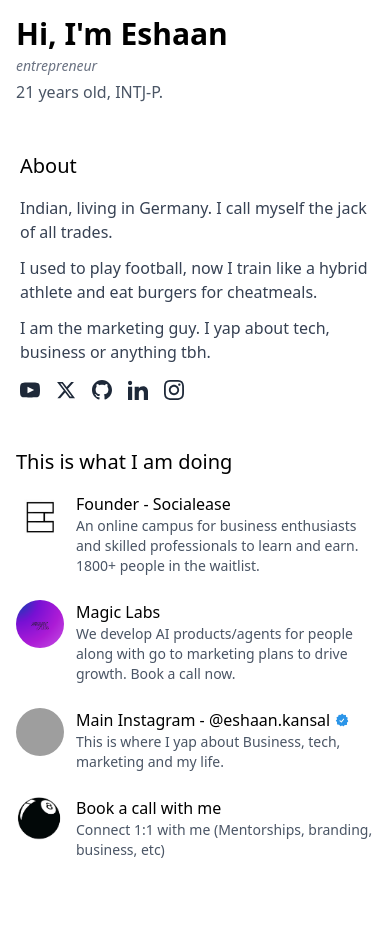
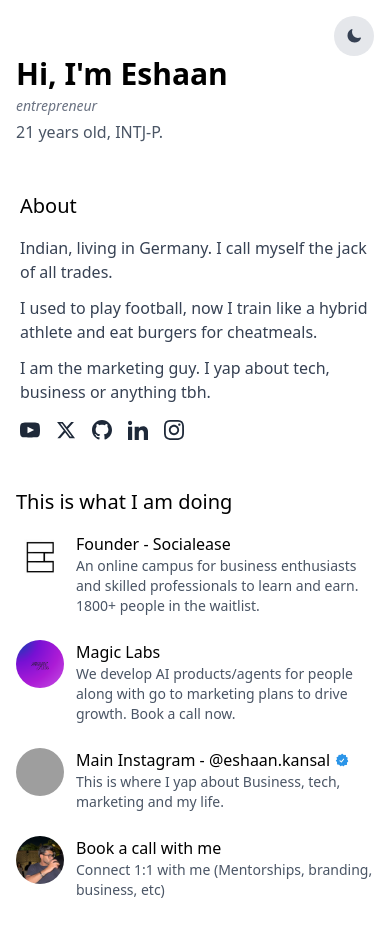
Before and after one commit to Eshaank08/profile, a Next.js app: page / in a window 390 px wide. Shown: the top 936 px of the page. Built offline with nearby package versions, Linux system fonts and the light colour scheme; grey boxes are pictures that could not be loaded; a web font is replaced by a local one.

Commit message:
added dark mode

```diff
--- a/app/layout.tsx
+++ b/app/layout.tsx
@@ -29,7 +29,8 @@
   children: React.ReactNode;
 }>) {
   return (
-    <html lang="en">
+    <html lang="en" suppressHydrationWarning>
+      <head />
       <body
         className={`${geistSans.variable} ${geistMono.variable} ${playfair.variable} antialiased`}
       >
--- a/app/page.tsx
+++ b/app/page.tsx
@@ -7,46 +7,72 @@
 
 export default function Component() {
   const [darkMode, setDarkMode] = useState(false);
+  const [isMounted, setIsMounted] = useState(false);
 
-  // Always use light mode
+  // Handle client-side operations after component mounts
   useEffect(() => {
-    // Always default to light mode
-    setDarkMode(false);
-    // Save preference to localStorage
-    localStorage.setItem('darkMode', 'false');
+    setIsMounted(true);
+    // Check for stored preference
+    const storedDarkMode = localStorage.getItem('darkMode');
+    if (storedDarkMode) {
+      setDarkMode(storedDarkMode === 'true');
+    }
   }, []);
 
   // Update document class and save preference when dark mode changes
   useEffect(() => {
+    if (!isMounted) return;
+
     if (darkMode) {
       document.documentElement.classList.add('dark');
     } else {
       document.documentElement.classList.remove('dark');
     }
     localStorage.setItem('darkMode', darkMode.toString());
-  }, [darkMode]);
+  }, [darkMode, isMounted]);
+
+  // Toggle theme function
+  const toggleTheme = () => {
+    setDarkMode(!darkMode);
+  };
 
   // Email subscription functionality removed
 
   return (
-    <div className={`min-h-screen ${darkMode ? 'bg-gray-900 text-white' : 'bg-white text-black'} transition-colors`}>
-      <div className="max-w-4xl mx-auto p-4 sm:p-6 md:p-8">
+    <div className={`min-h-screen ${darkMode ? 'bg-black text-white' : 'bg-white text-black'} transition-colors`}>
+      <div className="max-w-4xl mx-auto p-4 sm:p-6 md:p-8 relative">
+        {/* Theme toggle button - fixed position */}
+        <button
+          onClick={toggleTheme}
+          className={`absolute right-4 sm:right-6 md:right-8 top-4 sm:top-6 md:top-8 flex items-center justify-center p-2 rounded-full w-10 h-10 transition-colors ${darkMode ? 'bg-gray-800 hover:bg-gray-700' : 'bg-gray-200 hover:bg-gray-300'}`}
+          aria-label={`Switch to ${darkMode ? 'light' : 'dark'} mode`}
+        >
+          {darkMode ? (
+            <svg xmlns="http://www.w3.org/2000/svg" viewBox="0 0 24 24" fill="currentColor" className="w-5 h-5 text-yellow-300">
+              <path d="M12 2.25a.75.75 0 01.75.75v2.25a.75.75 0 01-1.5 0V3a.75.75 0 01.75-.75zM7.5 12a4.5 4.5 0 119 0 4.5 4.5 0 01-9 0zM18.894 6.166a.75.75 0 00-1.06-1.06l-1.591 1.59a.75.75 0 101.06 1.061l1.591-1.59zM21.75 12a.75.75 0 01-.75.75h-2.25a.75.75 0 010-1.5H21a.75.75 0 01.75.75zM17.834 18.894a.75.75 0 001.06-1.06l-1.59-1.591a.75.75 0 10-1.061 1.06l1.59 1.591zM12 18a.75.75 0 01.75.75V21a.75.75 0 01-1.5 0v-2.25A.75.75 0 0112 18zM7.758 17.303a.75.75 0 00-1.061-1.06l-1.591 1.59a.75.75 0 001.06 1.061l1.591-1.59zM6 12a.75.75 0 01-.75.75H3a.75.75 0 010-1.5h2.25A.75.75 0 016 12zM6.697 7.757a.75.75 0 001.06-1.06l-1.59-1.591a.75.75 0 00-1.061 1.06l1.59 1.591z" />
+            </svg>
+          ) : (
+            <svg xmlns="http://www.w3.org/2000/svg" viewBox="0 0 24 24" fill="currentColor" className="w-4 h-4 text-gray-700">
+              <path fillRule="evenodd" d="M9.528 1.718a.75.75 0 01.162.819A8.97 8.97 0 009 6a9 9 0 009 9 8.97 8.97 0 003.463-.69.75.75 0 01.981.98 10.503 10.503 0 01-9.694 6.46c-5.799 0-10.5-4.701-10.5-10.5 0-4.368 2.667-8.112 6.46-9.694a.75.75 0 01.818.162z" clipRule="evenodd" />
+            </svg>
+          )}
+        </button>
+
         {/* Header Section */}
-        <div className="flex flex-col md:flex-row md:items-start md:justify-between mb-12">
+        <div className="flex flex-col md:flex-row md:items-start md:justify-between mb-12 pt-10 md:pt-0">
           <div className="md:pt-2">
             <h1 className="text-3xl font-bold mb-1">Hi, I&apos;m Eshaan</h1>
-            <p className={`italic ${darkMode ? "text-gray-400" : "text-gray-500"} text-sm mb-1 font-light`}>entrepreneur</p>
-            <p className={darkMode ? "text-gray-300" : "text-gray-600"}>21 years old, INTJ-P.</p>
+            <p className={`italic ${darkMode ? "text-gray-300" : "text-gray-500"} text-sm mb-1 font-light`}>entrepreneur</p>
+            <p className={darkMode ? "text-gray-200" : "text-gray-600"}>21 years old, INTJ-P.</p>
           </div>
-          {/* Profile image and dark mode toggle removed */}
         </div>
 
         {/* About Section */}
         <div className="mb-12 px-1">
           <h2 className="text-xl font-medium mb-4">About</h2>
-          <p className={`${darkMode ? 'text-gray-300' : 'text-gray-700'} mb-3`}>Indian, living in Germany. I call myself the jack of all trades.</p>
-          <p className={`${darkMode ? 'text-gray-300' : 'text-gray-700'} mb-3`}>I used to play football, now I train like a hybrid athlete and eat burgers for cheatmeals.</p>
-          <p className={`${darkMode ? 'text-gray-300' : 'text-gray-700'} mb-3`}>I am the marketing guy. I yap about tech, business or anything tbh.</p>
+          <p className={`${darkMode ? 'text-gray-100' : 'text-gray-700'} mb-3`}>Indian, living in Germany. I call myself the jack of all trades.</p>
+          <p className={`${darkMode ? 'text-gray-100' : 'text-gray-700'} mb-3`}>I used to play football, now I train like a hybrid athlete and eat burgers for cheatmeals.</p>
+          <p className={`${darkMode ? 'text-gray-100' : 'text-gray-700'} mb-3`}>I am the marketing guy. I yap about tech, business or anything tbh.</p>
 
           {/* Social Media Icons */}
           <div className="flex space-x-4 mt-4">
```
Also changed, not shown: public/images/work/image.png, public/images/work/tech.png (deleted).
